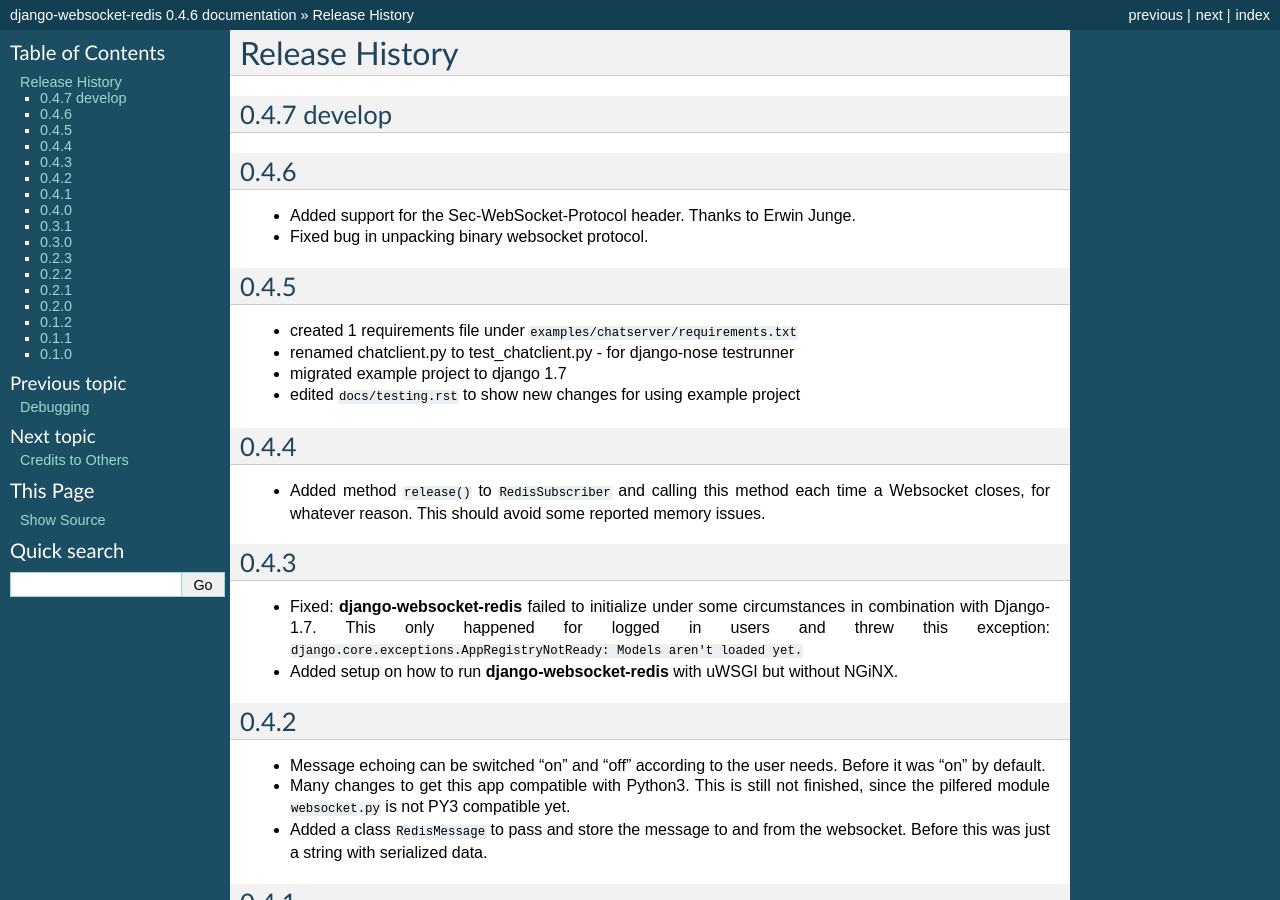
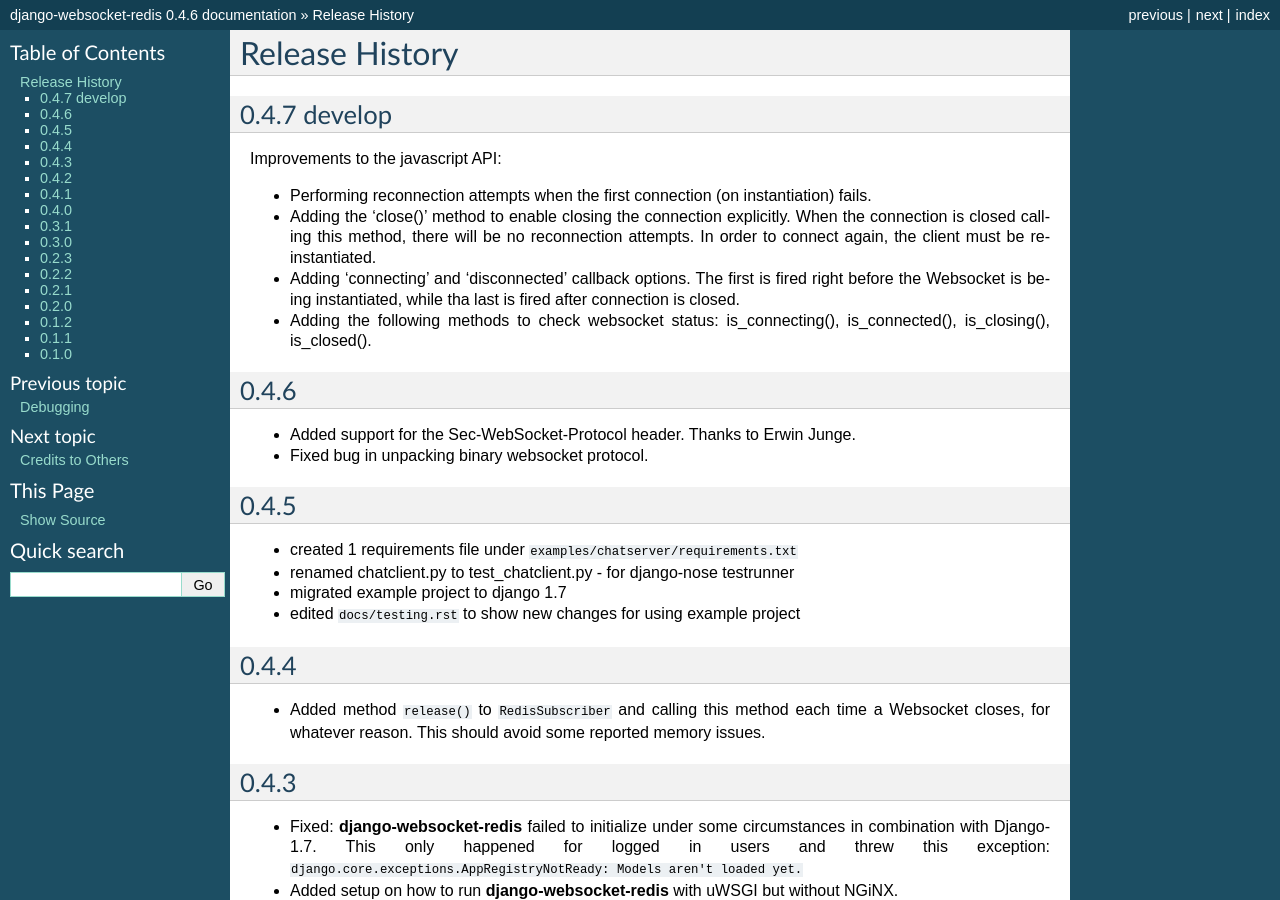
Before and after one commit to jrief/django-websocket-redis, a Sphinx documentation site: the page built from docs/changelog.rst, in a window 1280 px wide and 900 px high. Built offline with Sphinx 7.4.7, drawn with Linux system fonts in a browser that asks for light colours.

Commit message:
Updating changelog with javascript improvements

```diff
--- a/docs/changelog.rst
+++ b/docs/changelog.rst
@@ -6,7 +6,12 @@
 
 0.4.7 develop
 -------------
+Improvements to the javascript API:
 
+* Performing reconnection attempts when the first connection (on instantiation) fails.
+* Adding the 'close()' method to enable closing the connection explicitly. When the connection is closed calling this method, there will be no reconnection attempts. In order to connect again, the client must be re-instantiated.
+* Adding 'connecting' and 'disconnected' callback options. The first is fired right before the Websocket is being instantiated, while tha last is fired after connection is closed.
+* Adding the following methods to check websocket status: is_connecting(), is_connected(), is_closing(), is_closed().
 
 0.4.6
 -----
```
